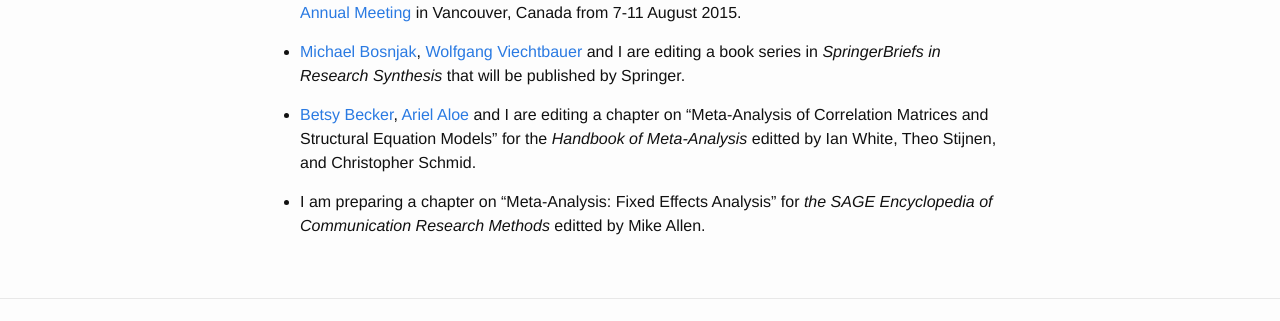
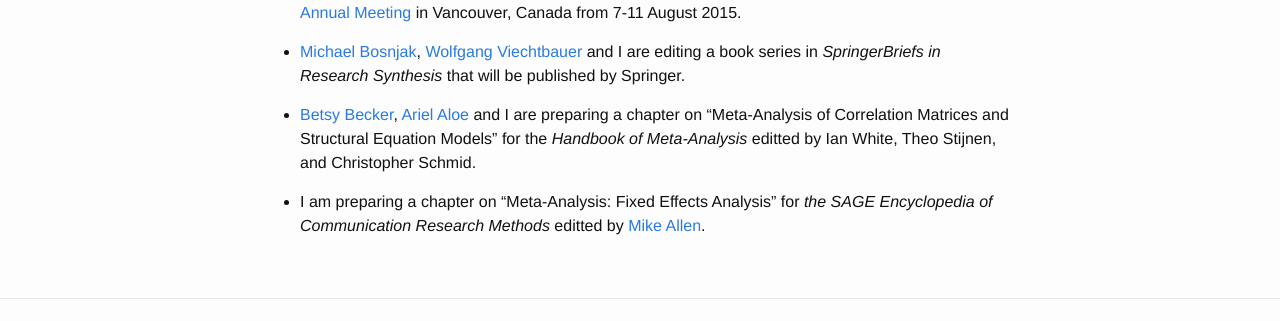
Before and after one commit to mikewlcheung/mikewlcheung.github.io, a Jekyll site: the page built from _posts/2015-04-14-busy.md, in a window 1280 px wide. Shown: the part 484-805 px from the top of the page. Built offline with Jekyll 4.4.1, drawn with Linux system fonts in a browser that asks for light colours.

Commit message:
Minor editing

```diff
--- a/_posts/2015-04-14-busy.md
+++ b/_posts/2015-04-14-busy.md
@@ -15,6 +15,6 @@ categories: [schedule]
 
 * [Michael Bosnjak](http://www.psyconsult.de/bosnjak/), [Wolfgang Viechtbauer](http://www.wvbauer.com/) and I are editing a book series in *SpringerBriefs in Research Synthesis* that will be published by Springer.
 
-* [Betsy Becker](http://www.coe.fsu.edu/Faculty-Staff2/Faculty-Staff-Directory/EPLS-Faculty-Profiles-Click-on-faculty-name-for-more-info/Dr.-Betsy-Becker), [Ariel Aloe](http://www.uni.edu/coe/departments/educational%20psychology%20foundations/faculty%20directory/Ariel%20Aloe) and I are editing a chapter on "Meta-Analysis of Correlation Matrices and Structural Equation Models" for the *Handbook of Meta-Analysis* editted by Ian White, Theo Stijnen, and Christopher Schmid.
+* [Betsy Becker](http://www.coe.fsu.edu/Faculty-Staff2/Faculty-Staff-Directory/EPLS-Faculty-Profiles-Click-on-faculty-name-for-more-info/Dr.-Betsy-Becker), [Ariel Aloe](http://www.uni.edu/coe/departments/educational%20psychology%20foundations/faculty%20directory/Ariel%20Aloe) and I are preparing a chapter on "Meta-Analysis of Correlation Matrices and Structural Equation Models" for the *Handbook of Meta-Analysis* editted by Ian White, Theo Stijnen, and Christopher Schmid.
 
-* I am preparing a chapter on "Meta-Analysis: Fixed Effects Analysis" for *the SAGE Encyclopedia of Communication Research Methods* editted by Mike Allen.
+* I am preparing a chapter on "Meta-Analysis: Fixed Effects Analysis" for *the SAGE Encyclopedia of Communication Research Methods* editted by [Mike Allen](http://uwm.edu/communication/people/mike-allen/).
```
